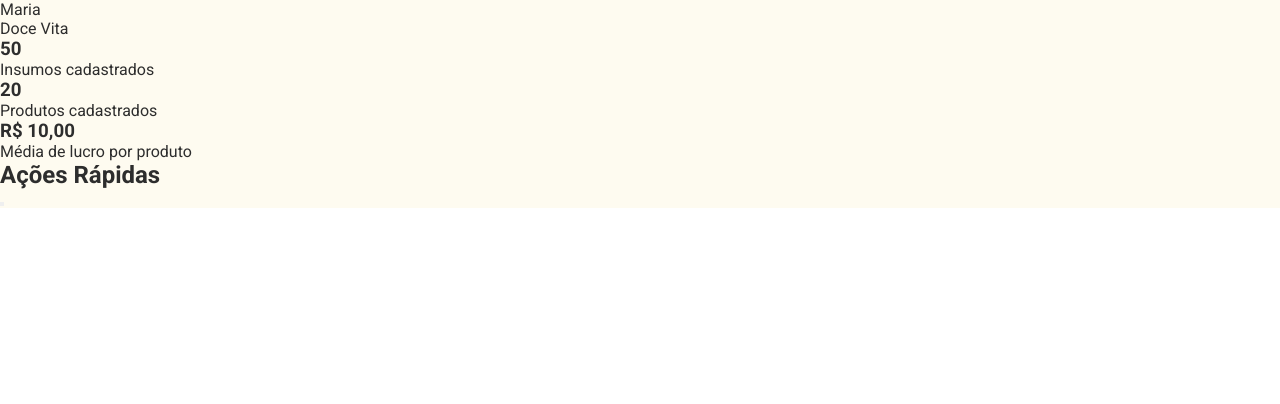
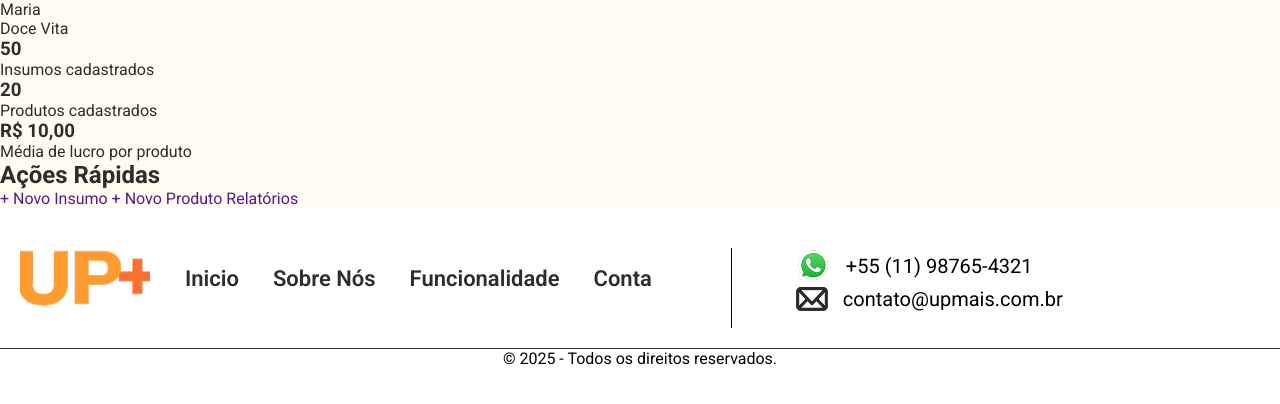
Before and after one commit to perobelliisa/UP, a Flask app: template templates/dashboard.html in a window 1280 px wide. Shown: the part 138-542 px from the top of the page. Run offline with Flask 3, Linux system fonts and the light colour scheme; the template is opened without the code that fills it, so the values that code supplies are empty.

Commit message:
Dashboard

```diff
--- a/templates/dashboard.html
+++ b/templates/dashboard.html
@@ -49,10 +49,39 @@
         <section>
             <h2>Ações Rápidas</h2>
             <div>
-                <button></button>
+                <a href="">+ Novo Insumo</a>
+                <a href="">+ Novo Produto</a>
+                <a href="">Relatórios</a>
             </div>
         </section>
     </main>
 
+    <!-- Footer -->
+    <footer>
+        <div class="info-footer">
+            <div class="logo-footer">
+                <img style=" width: 130px; height: 76px;" src="../static/img/logo2.png" alt="Logo da UP">          <!--imagem-->
+                <nav>
+                    <a href="/">Inicio</a>                                                    <!-- Link da rota -->
+                    <a href="#sobre">Sobre Nós</a>                                            <!-- Link da rota -->
+                    <a href="#funcionalidades">Funcionalidade</a>                             <!-- Link da rota -->
+                    <a href="/conta">Conta</a>                                                <!--Link da rota-->
+                </nav>
+            </div>
+            <hr class="linha-vertical">
+            <div>
+                <div class="contato" style="margin: 0;">
+                    <img src="../static/img/WhatsApp Ícone.png" alt="Whatsapp">        <!--imagem-->
+                    <p>+55 (11) 98765-4321</p>
+                </div>
+                <div class="contato" style="margin: 0;">
+                    <img src="../static/img/E-mail Ícone.png" alt="Email">           <!--imagem-->
+                    <p>contato@upmais.com.br</p>
+                </div>
+            </div>
+        </div>
+        <hr>
+        <p class="copy">© 2025 - Todos os direitos reservados.</p>
+    </footer>
 </body>
 </html>
```
